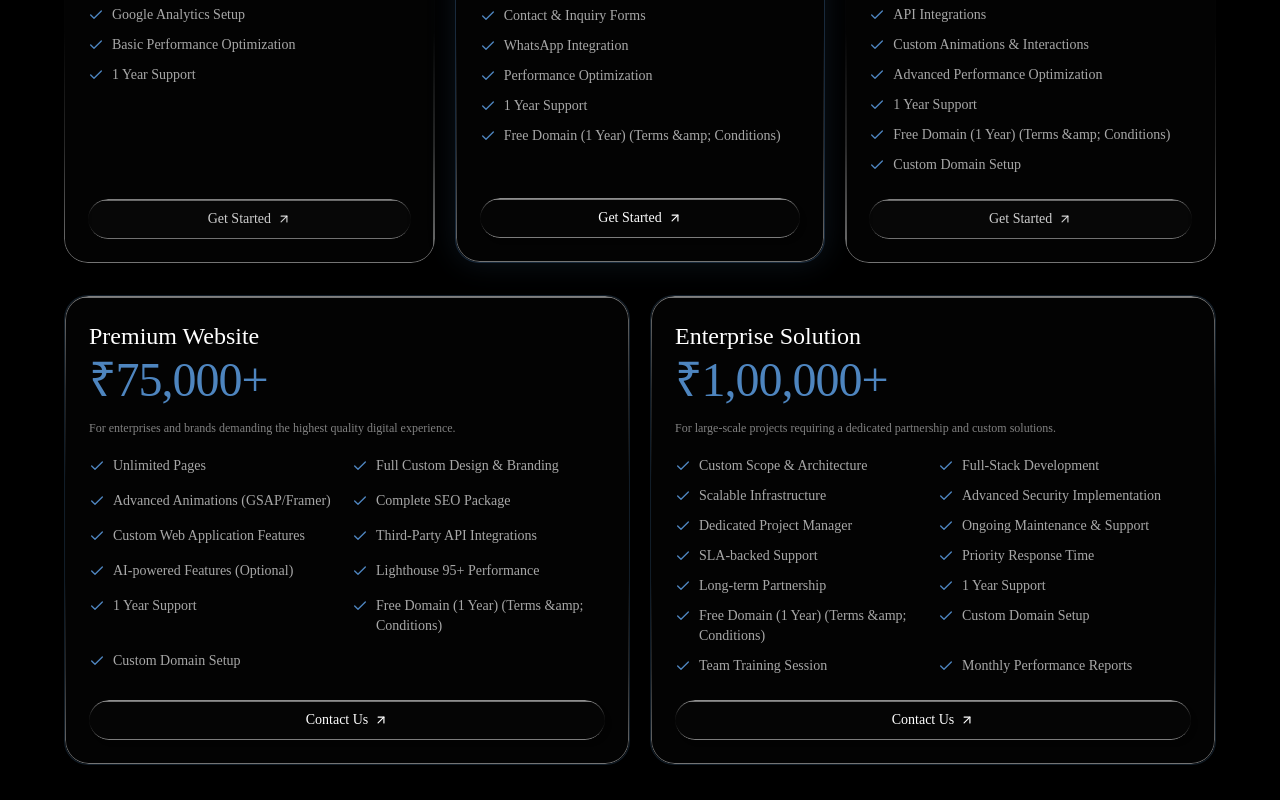
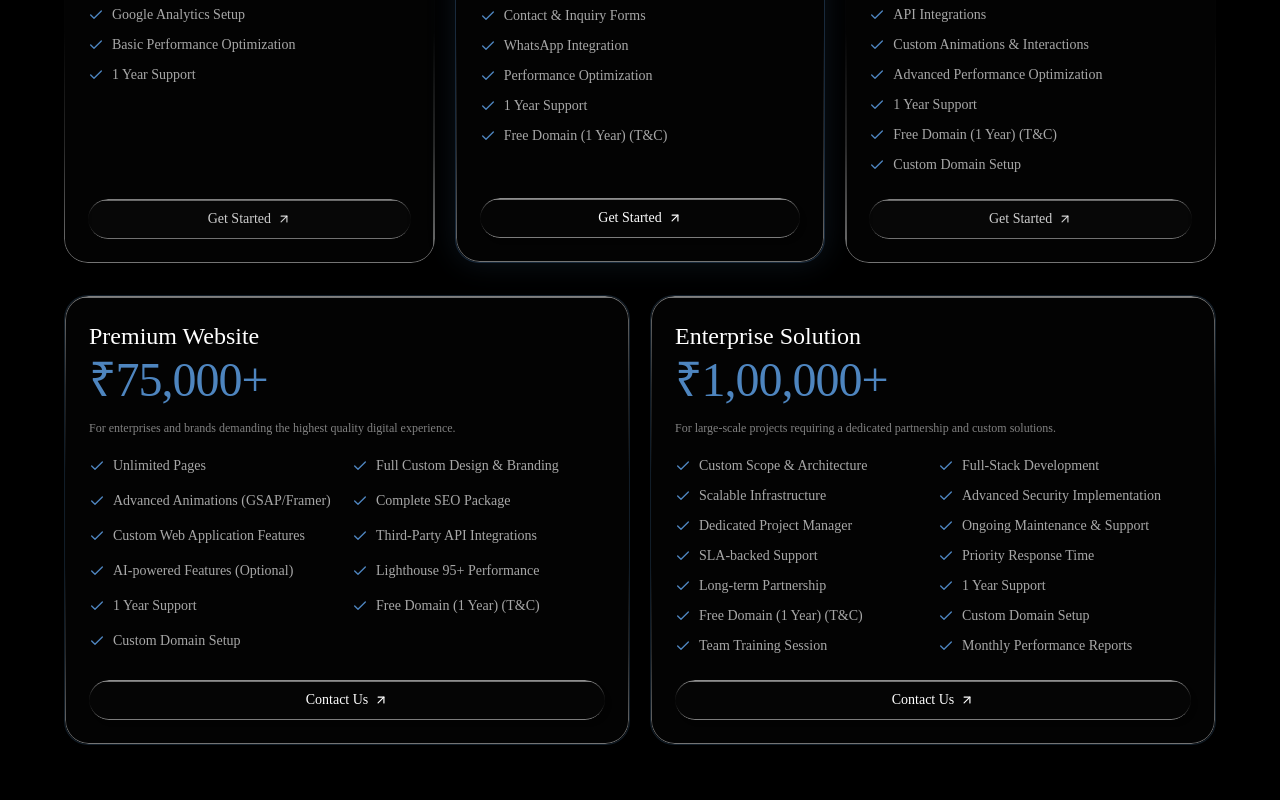
Before and after one commit to arnav27-22/arom-studio, a React (Vite) app: page /pricing in a window 1280 px wide. Shown: the part 940-1740 px from the top of the page. Built offline with nearby package versions, Linux system fonts and the light colour scheme; a web font is replaced by a local one.

Commit message:
fix remaining Free Domain (T&C) in pricingPlans features

```diff
--- a/src/data/pricing.ts
+++ b/src/data/pricing.ts
@@ -30,7 +30,7 @@ export const pricingPlans: PricingPlan[] = [
       'WhatsApp Integration',
       'Performance Optimization',
       '1 Year Support',
-      'Free Domain (1 Year) (Terms &amp; Conditions)',
+      'Free Domain (1 Year) (T&C)',
     ],
     highlighted: true,
     badge: 'Most Popular',
@@ -49,7 +49,7 @@ export const pricingPlans: PricingPlan[] = [
       'Custom Animations & Interactions',
       'Advanced Performance Optimization',
       '1 Year Support',
-      'Free Domain (1 Year) (Terms &amp; Conditions)',
+      'Free Domain (1 Year) (T&C)',
       'Custom Domain Setup',
     ],
   },
@@ -67,7 +67,7 @@ export const pricingPlans: PricingPlan[] = [
       'AI-powered Features (Optional)',
       'Lighthouse 95+ Performance',
       '1 Year Support',
-      'Free Domain (1 Year) (Terms &amp; Conditions)',
+      'Free Domain (1 Year) (T&C)',
       'Custom Domain Setup',
     ],
   },
@@ -86,7 +86,7 @@ export const pricingPlans: PricingPlan[] = [
       'Priority Response Time',
       'Long-term Partnership',
       '1 Year Support',
-      'Free Domain (1 Year) (Terms &amp; Conditions)',
+      'Free Domain (1 Year) (T&C)',
       'Custom Domain Setup',
       'Team Training Session',
       'Monthly Performance Reports',
```
